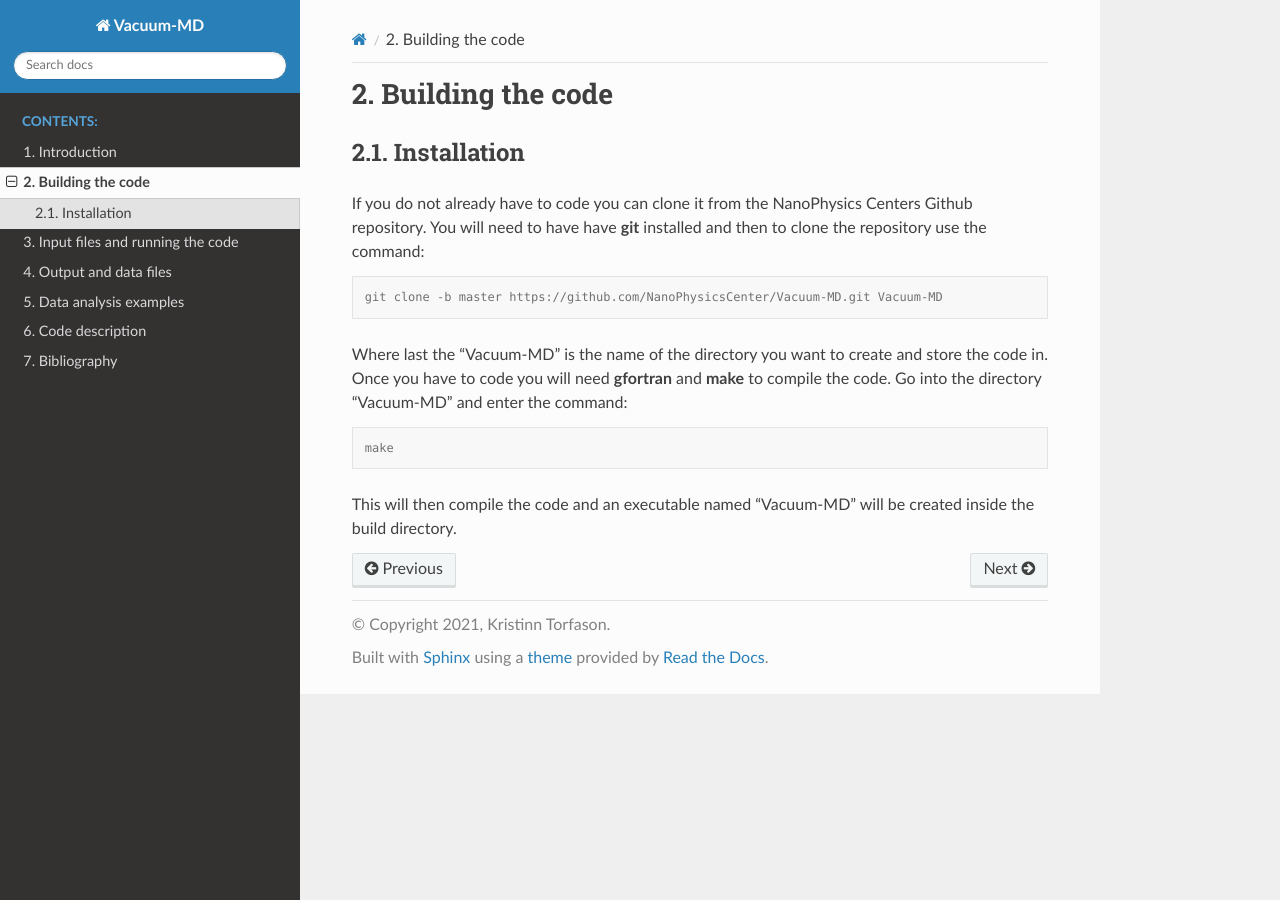
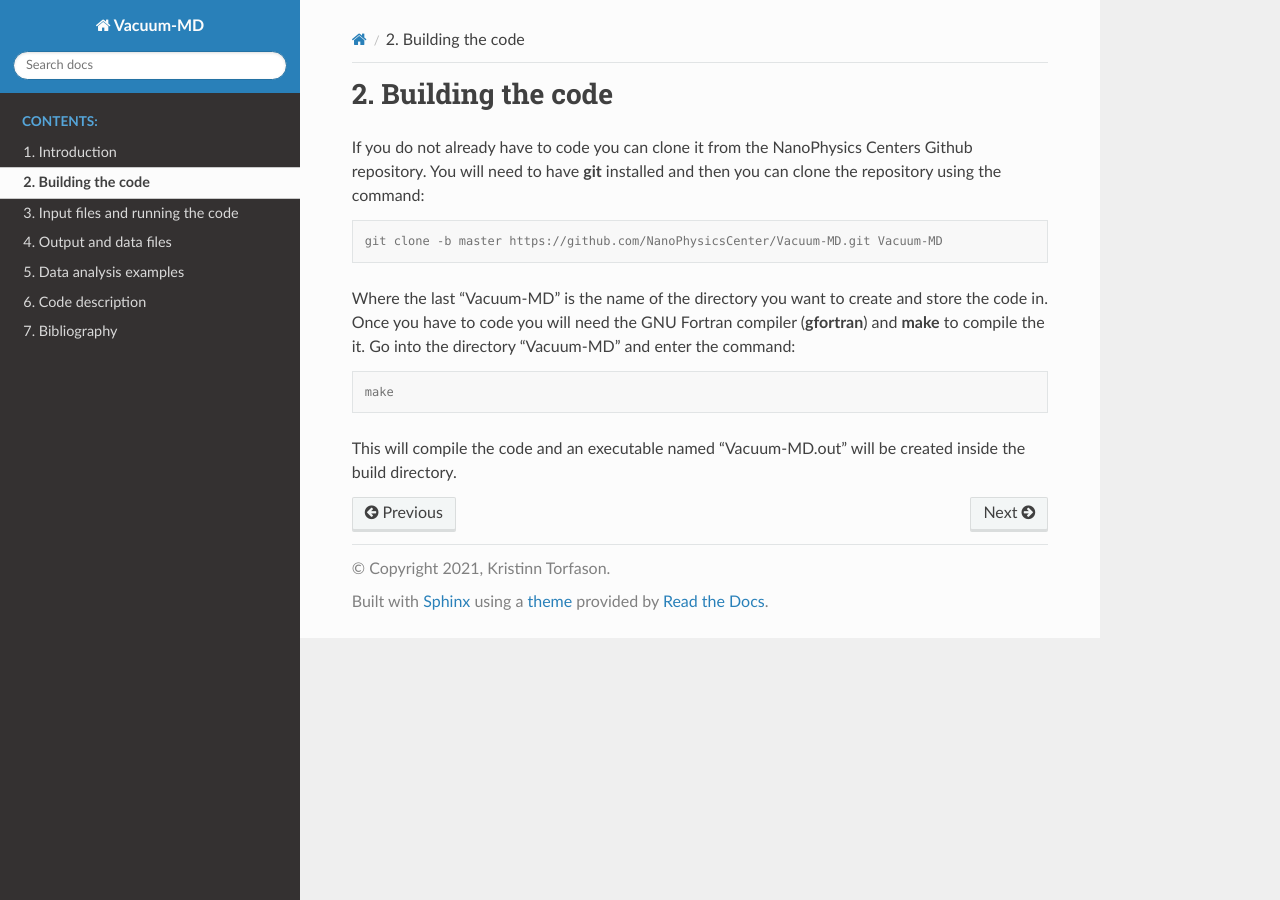
Before and after one commit to NanoPhysicsCenter/RUMDEED, a Sphinx documentation site: the page built from docs/source/build.rst, in a window 1280 px wide. Built offline with Sphinx 7.4.7 and the Read the Docs theme 2.0.0, drawn with Linux system fonts in a browser that asks for light colours.

Commit message:
Docs updated

```diff
--- a/docs/source/build.rst
+++ b/docs/source/build.rst
@@ -1,23 +1,21 @@
 Building the code
 =================
 
-.. _installation:
-
-Installation
-------------
-
 If you do not already have to code you can clone it from the NanoPhysics Centers Github repository.
-You will need to have have **git** installed and then to clone the repository use the command:
+You will need to have **git** installed and then you can clone the repository using the command:
 
 .. code-block:: console
 
    git clone -b master https://github.com/NanoPhysicsCenter/Vacuum-MD.git Vacuum-MD
 
-Where last the "Vacuum-MD" is the name of the directory you want to create and store the code in.
-Once you have to code you will need **gfortran** and **make** to compile the code. Go into the directory "Vacuum-MD" and enter the command:
+Where the last "Vacuum-MD" is the name of the directory you want to create and store the code in.
+Once you have to code you will need the GNU Fortran compiler (**gfortran**) and **make** to compile the it.
+Go into the directory "Vacuum-MD" and enter the command:
 
 .. code-block:: console
 
    make
 
-This will then compile the code and an executable named "Vacuum-MD" will be created inside the build directory.
+This will compile the code and an executable named "Vacuum-MD.out" will be created inside the build directory.
+
+.. index:: build, make, git, compiler, gfortran, github
--- a/docs/source/intro.rst
+++ b/docs/source/intro.rst
@@ -16,4 +16,7 @@ Photo emission, Field emission, Thermal-field emission
 Acknowledgments
 ---------------
 
-Funded by Rannis grant number 12000-902 and xxx. Also supported by the Reykjavik University Development Fund.
+Funded by the Icelandic Research Fund, grants number 12000-902, 174127-051 and 195943.
+Also supported by the Reykjavik University Development Fund and by the Air Force Office of Scientific Research under Grant No. FA9550-18-1-7011.
+Any opinions, findings, and conclusions or recommendations expressed in this material are those of the authors and do not
+necessarily reflect the views of the United States Air Force.
```
Also changed, not shown: docs/source/code.rst (+9 -4 lines), docs/source/manual.rst (+1 -17 lines), 1 other file.
